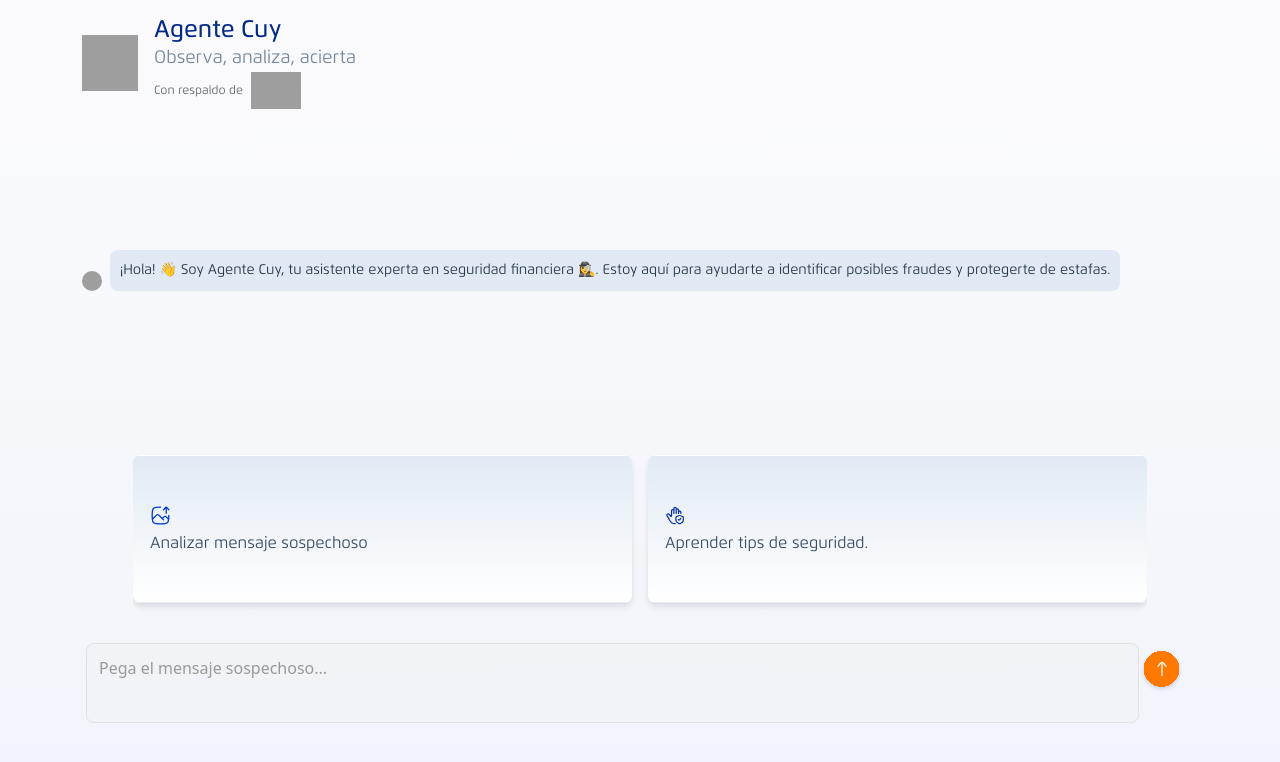
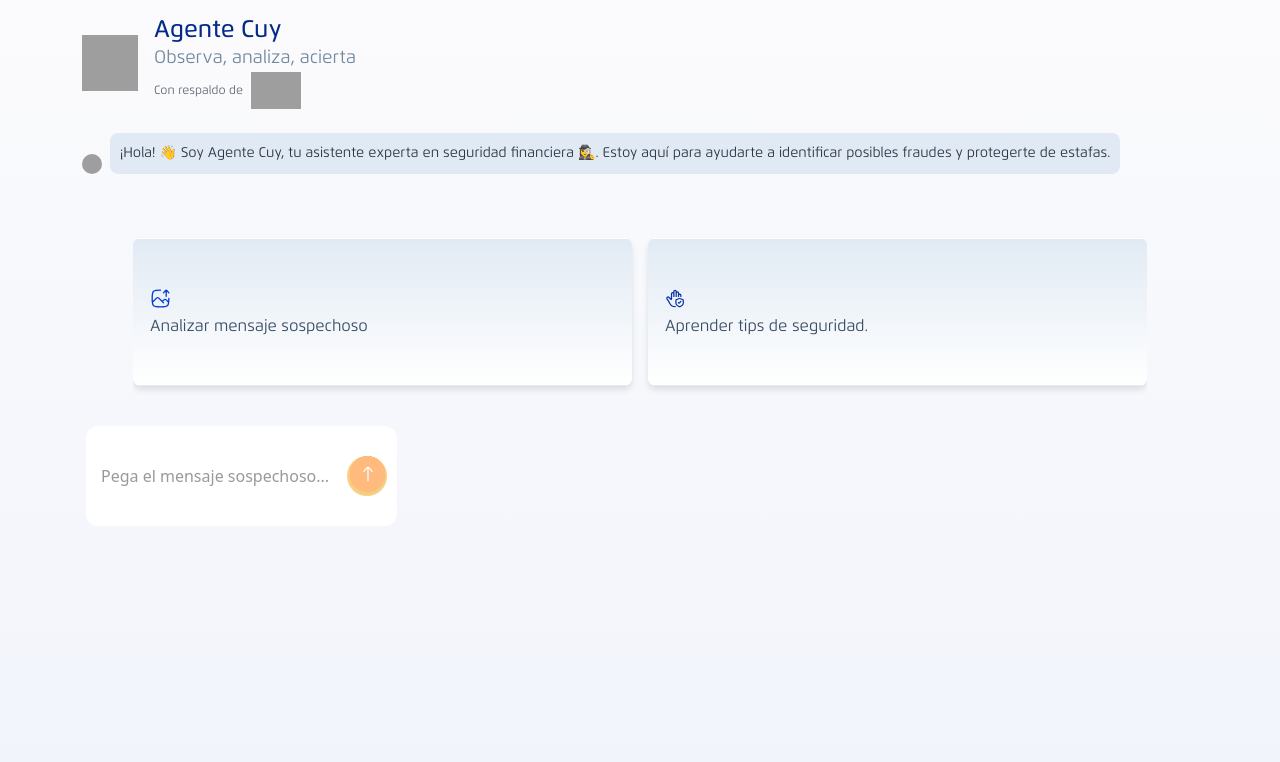
Before and after one commit to fperez15/camucha_app, an Angular app: page / in a window 1280 px wide. Shown: the top 762 px of the page. Built offline with nearby package versions, Linux system fonts and the light colour scheme; grey boxes are pictures that could not be loaded.

Commit message:
Consumo de apis para evaluacion de enlaces e imagenes

```diff
--- a/src/app/app.config.ts
+++ b/src/app/app.config.ts
@@ -1,8 +1,11 @@
-import { ApplicationConfig } from '@angular/core';
+import { ApplicationConfig, importProvidersFrom } from '@angular/core';
 import { provideRouter } from '@angular/router';
 
 import { routes } from './app.routes';
+import { HttpClientModule } from '@angular/common/http';
 
 export const appConfig: ApplicationConfig = {
-  providers: [provideRouter(routes)]
+  providers: [provideRouter(routes),
+  importProvidersFrom(HttpClientModule),
+  ]
 };
--- a/src/app/features/cards/cards-container/cards-container.component.html
+++ b/src/app/features/cards/cards-container/cards-container.component.html
@@ -1,32 +1,5 @@
-<!-- <div class="container px-3">
-  <div class="d-flex flex-column align-items-center gap-3">
-
-    <div class="card-container d-flex flex-nowrap py-4">
-      <app-card *ngFor="let card of cards"
-                [icon]="card.icon"
-                [subtitle]="card.subtitle"
-                (click)="onCardClick(card.id)"
-                >
-      </app-card>
-    </div>
-
-    <div class="paste-message-container">
-      <textarea
-        class="paste-message-input"
-        placeholder="Copia y pega el mensaje sospechoso"
-        [disabled]="!isTextareaEnabled">
-      </textarea>
-      <button *ngIf="isTextareaEnabled" class="upload-button">
-        <img src="assets/icons/upload.svg" alt="Subir" class="upload-icon"> Subir captura de pantalla
-      </button>
-      <img src="assets/icons/button-send.svg" alt="Enviar" class="upload-icon" />
-    </div>
-  </div>
-
-</div> -->
 <div class="container px-3">
   <div class="d-flex flex-column align-items-center gap-3">
-    <!-- Solo mostrar las tarjetas si showCards es true -->
     <div *ngIf="showCards" class="card-container d-flex flex-nowrap py-4">
       <app-card *ngFor="let card of cards"
                 [icon]="card.icon"
@@ -34,26 +7,52 @@
                 (click)="onCardClick(card.id)">
       </app-card>
     </div>
+    <div class="paste-message-container">
+      <div class="input-wrapper" style="background-color: white; padding: 10px; border-radius: 12px; display: flex; align-items: center; justify-content: space-between; gap: 10px;">
+        <div style="display: flex; align-items: center; gap: 10px; flex-grow: 1;">
+          <input
+            type="file"
+            #fileInput
+            accept="image/jpeg,image/jpg,image/png,image/webp"
+            style="display: none"
+            (change)="uploadImage($event)">
 
-    <!-- Área de texto y botón de subir -->
-    <div class="paste-message-container">
-      <!-- Textarea siempre visible pero inicialmente deshabilitado -->
-      <textarea
+          <button *ngIf="isTextareaEnabled"
+                  class="upload-button"
+                  [disabled]="isLoading"
+                  (click)="fileInput.click()">
+            <img src="assets/icons/upload.svg" alt="Subir" class="upload-icon"> Subir captura de pantalla
+          </button>
+          <input type="text"
                  class="paste-message-input"
                  placeholder="Pega el mensaje sospechoso..."
                  [(ngModel)]="messageText"
-        [disabled]="!isTextareaEnabled">
-      </textarea>
-
-      <!-- Botón de subir captura, solo visible cuando el textarea está habilitado -->
-      <button *ngIf="isTextareaEnabled" class="upload-button">
-        <img src="assets/icons/upload.svg" alt="Subir" class="upload-icon"> Subir captura de pantalla
-      </button>
-
-      <!-- Ícono de enviar, siempre visible pero solo habilitado cuando el textarea está habilitado -->
-      <div class="send-icon-container" [class.disabled]="!isTextareaEnabled">
+                 [disabled]="!isTextareaEnabled"
+                 style="flex-grow: 1; background: white; border: none; outline: none; color: gray; padding: 5px;">
+        </div>
+        <div class="send-icon-container"
+             [class.disabled]="!isTextareaEnabled || !messageText.trim() || isLoading"
+             (click)="messageText.trim() && isTextareaEnabled && !isLoading && sendMessage()"
+             style="background-color: orange; border-radius: 50%; padding: 10px; display: flex; align-items: center; justify-content: center; width: 40px; height: 40px; cursor: pointer;">
           <img src="assets/icons/button-send.svg" alt="Enviar" class="upload-icon" />
+        </div>
+      </div>
+      <div *ngIf="isLoading" class="loading-indicator" style="display: flex; align-items: center; justify-content: center; margin-top: 15px;">
+        <div class="spinner" style="width: 20px; height: 20px; border: 2px solid #ddd; border-top: 2px solid #0039a6; border-radius: 50%; animation: spin 1s linear infinite; margin-right: 10px;"></div>
+        <span style="font-size: 14px; color: #666;">Analizando...</span>
       </div>
     </div>
   </div>
 </div>
+
+<style>
+@keyframes spin {
+  0% { transform: rotate(0deg); }
+  100% { transform: rotate(360deg); }
+}
+
+.disabled {
+  opacity: 0.5;
+  cursor: not-allowed !important;
+}
+</style>
--- a/src/app/features/cards/cards-container/cards-container.component.ts
+++ b/src/app/features/cards/cards-container/cards-container.component.ts
@@ -3,6 +3,7 @@ import { CardComponent } from '../../../components/card/card.component';
 import { CommonModule } from '@angular/common';
 import { FormsModule } from '@angular/forms';
 import { ChatServiceService } from '../../../services/chat-service.service';
+import { FraudDetectionService } from '../../../services/fraud-detection.service';
 
 @Component({
   selector: 'app-cards-container',
@@ -22,61 +23,135 @@ export class CardsContainerComponent implements OnInit {
   isTextareaEnabled = false;
   showCards = true;
   messageText = '';
+  isLoading = false;
 
-  constructor(private chatService: ChatServiceService) {}
+  messages: { text: string, sender: 'bot' | 'user' }[] = [];
+
+  constructor(private chatService: ChatServiceService,
+    private fraudDetectionService: FraudDetectionService) {}
 
   ngOnInit() {
-    // Suscribirse a los cambios en la visibilidad de las tarjetas
+
     this.chatService.showCards$.subscribe(show => {
       this.showCards = show;
     });
 
-    // Suscribirse a los cambios en el estado del textarea
     this.chatService.textareaEnabled$.subscribe(enabled => {
       this.isTextareaEnabled = enabled;
     });
   }
 
   onCardClick(id: number) {
-    // Usar el servicio para manejar la selección de tarjetas
-    //this.chatService.handleCardSelection(id);
+
     if (id === 1) {
       this.isTextareaEnabled = true;
       this.showCards = false;
-      // Emitir evento al servicio o componente padre
       this.chatService.handleCardSelection(id);
     } else if (id === 2) {
       this.showCards = false;
-      // Emitir evento al servicio o componente padre
       this.chatService.handleCardSelection(id);
     }
   }
 
-  // Método para manejar el envío del mensaje de texto
+// Método para enviar un mensaje de texto para análisis
 sendMessage() {
   if (this.messageText.trim()) {
-      // Añadir el mensaje del usuario
+
     this.chatService.addMessages([
       { text: this.messageText, sender: 'user' }
     ]);
-      this.messageText = '';
 
-      // Simular respuesta del bot
-      setTimeout(() => {
+    this.isLoading = true;
+
+    this.fraudDetectionService.analyzeText(this.messageText).subscribe({
+      next: (response) => {
+        this.handleAnalysisResponse(response);
+        this.messageText = ''; // Limpiar el campo de texto
+        this.isLoading = false;
+      },
+      error: (error) => {
+        console.error('Error al analizar el texto:', error);
         this.chatService.addMessages([
-          { text: 'Estoy analizando tu mensaje...', sender: 'bot' }
+          { text: 'Ocurrió un error al analizar el mensaje. Por favor, intenta de nuevo más tarde.', sender: 'bot' }
         ]);
-      }, 500);
+        this.isLoading = false;
+      }
+    });
     }
   }
 
   // Método para manejar la subida de archivos
-  uploadImage() {
-    console.log('Subir imagen solicitado');
-    // Simular respuesta del bot
+  uploadImage(event: Event) {
+    const input = event.target as HTMLInputElement;
+
+    if (input.files && input.files.length > 0) {
+      const file = input.files[0];
+
+      // Verificar que sea una imagen válida
+      if (!file.type.match('image/(jpeg|jpg|png|webp)')) {
         this.chatService.addMessages([
-      { text: 'Subiendo imagen...', sender: 'user' },
-      { text: 'Analizando la imagen...', sender: 'bot' }
+          { text: 'Por favor, sube solo archivos de imagen (.jpg, .jpeg, .png, .webp)', sender: 'bot' }
+        ]);
+        return;
+      }
+
+      // Verificar el tamaño del archivo (máximo 5MB)
+      if (file.size > 5 * 1024 * 1024) {
+        this.chatService.addMessages([
+          { text: 'La imagen es demasiado grande. El tamaño máximo permitido es 5MB.', sender: 'bot' }
+        ]);
+        return;
+      }
+
+      // Añadir mensaje indicando que se está subiendo una imagen
+      this.chatService.addMessages([
+        { text: 'Imagen subida para análisis', sender: 'user' }
+      ]);
+
+      this.isLoading = true;
+
+      // Enviar la imagen para análisis real
+      this.fraudDetectionService.analyzeImage(file).subscribe({
+        next: (response) => {
+          this.handleAnalysisResponse(response);
+          this.isLoading = false;
+        },
+        error: (error) => {
+          console.error('Error al analizar la imagen:', error);
+          this.chatService.addMessages([
+            { text: 'Ocurrió un error al analizar la imagen. Por favor, intenta de nuevo más tarde.', sender: 'bot' }
+          ]);
+          this.isLoading = false;
+        }
+      });
+
+      input.value = '';
+    }
+  }
+
+// Método para manejar la respuesta del análisis (tanto de texto como de imagen)
+private handleAnalysisResponse(response: any) {
+  let completeMessage = `${response.message}`;
+  if (response.isFraudCase) {
+    completeMessage += `\n\n<span class="risk-label">📊 Nivel de riesgo:</span> <span class="risk-value">🚨 ¡${response.nivel_riesgo} riesgo de fraude!</span>`;
+
+    if (response.tips_seguridad && response.tips_seguridad.length > 0) {
+      completeMessage += `\n\nConsejos de seguridad:`;
+      response.tips_seguridad.forEach((tip: string, index: number) => {
+        completeMessage += `\n${index + 1}. ${tip}`;
+      });
+    }
+
+    if (response.enlaces && response.enlaces.length > 0) {
+      completeMessage += `\n\nEnlaces útiles:`;
+      response.enlaces.forEach((link: string, index: number) => {
+        completeMessage += `\n${index + 1}. ${link}`;
+      });
+    }
+  }
+
+  this.chatService.addMessages([
+    { text: completeMessage, sender: 'bot' }
   ]);
 }
 }
--- a/src/app/features/chat/chat.component.scss
+++ b/src/app/features/chat/chat.component.scss
@@ -4,7 +4,7 @@
   border-radius: 50%;
 }
 
-.space {
-  margin-top: 125px;
-  margin-bottom: 100px;
-}
+// .space {
+//   margin-top: 125px;
+//   margin-bottom: 100px;
+// }
--- /dev/null
+++ b/src/app/pipes/linkify.pipe.ts
@@ -0,0 +1,24 @@
+import { Pipe, PipeTransform } from '@angular/core';
+import { DomSanitizer, SafeHtml } from '@angular/platform-browser';
+
+@Pipe({
+  name: 'linkify',
+  standalone: true
+})
+export class LinkifyPipe implements PipeTransform {
+
+  constructor(private sanitizer: DomSanitizer) {}
+
+  transform(text: string): SafeHtml {
+    if (!text) return text;
+
+    const urlRegex = /(https?:\/\/[^\s]+)/g;
+    const withLinks = text.replace(urlRegex, url => {
+      return `<a href="${url}" target="_blank" class="chat-link">${url}</a>`;
+    });
+
+    const withLineBreaks = withLinks.replace(/\n/g, '<br>');
+
+    return this.sanitizer.bypassSecurityTrustHtml(withLineBreaks);
+  }
+}
--- a/src/assets/styles/_chats.scss
+++ b/src/assets/styles/_chats.scss
@@ -6,6 +6,7 @@
   color: #283847;
   padding: 10px;
   border-radius: 8px;
+  white-space: pre-line
 }
 
 // Estilos del chat del usuario
@@ -17,3 +18,21 @@
   padding: 10px;
   border-radius: 8px;
 }
+
+
+// Estilos para enlaces y etiquetas de riesgo
+.chat-link {
+  color: #0039a6;
+  text-decoration: underline;
+  word-break: break-all;
+  font-weight: 500;
+}
+
+.risk-label {
+  font-weight: bold;
+}
+
+.risk-value {
+  color: #e60000;
+  font-weight: 500;
+}
```
Also changed, not shown: src/app/features/chat/chat.component.html (+3 -14 lines), src/app/features/chat/chat.component.ts (+2 -22 lines), src/app/services/fraud-detection.service.ts (added, +44 -0 lines). Lines whose indentation alone changed are shown as unchanged.
